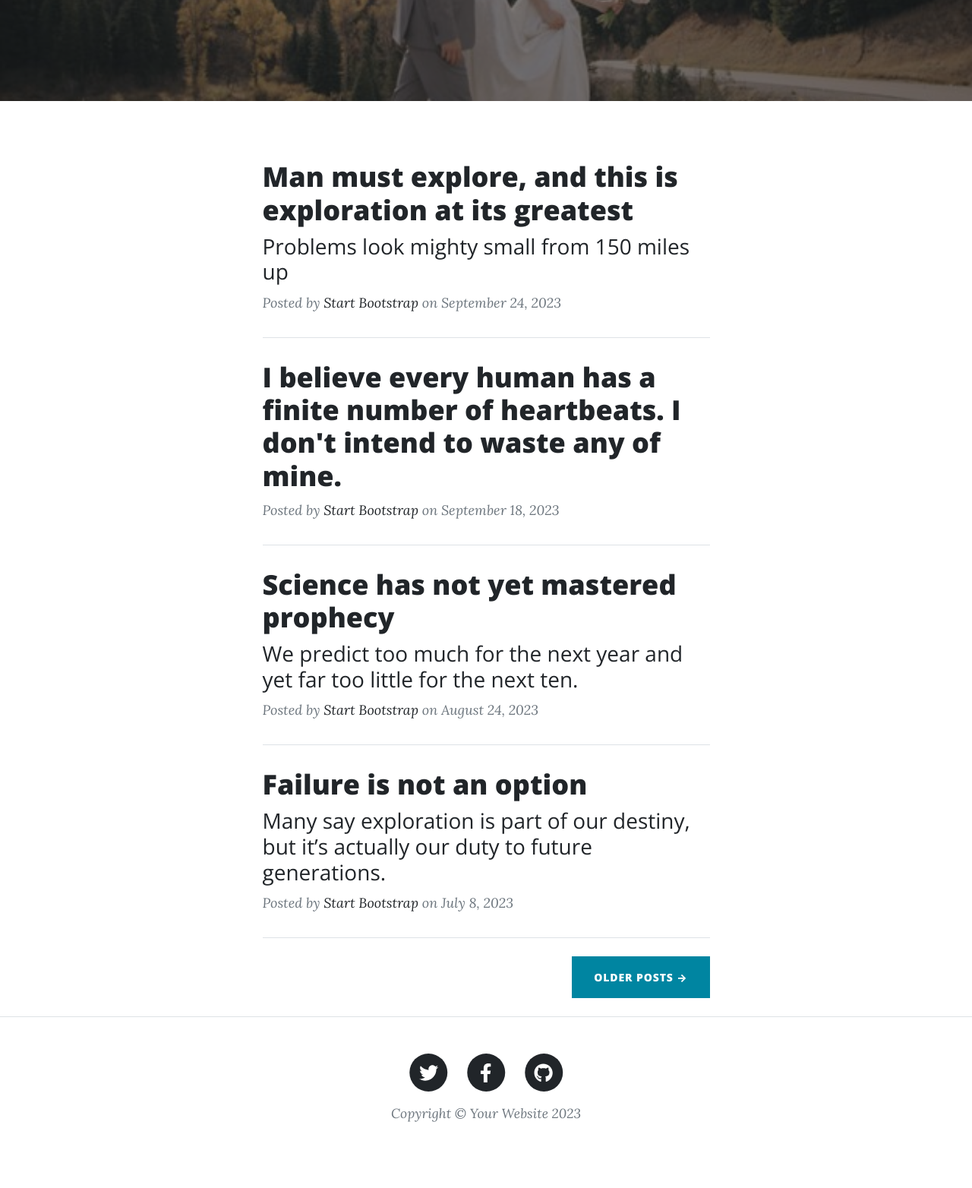
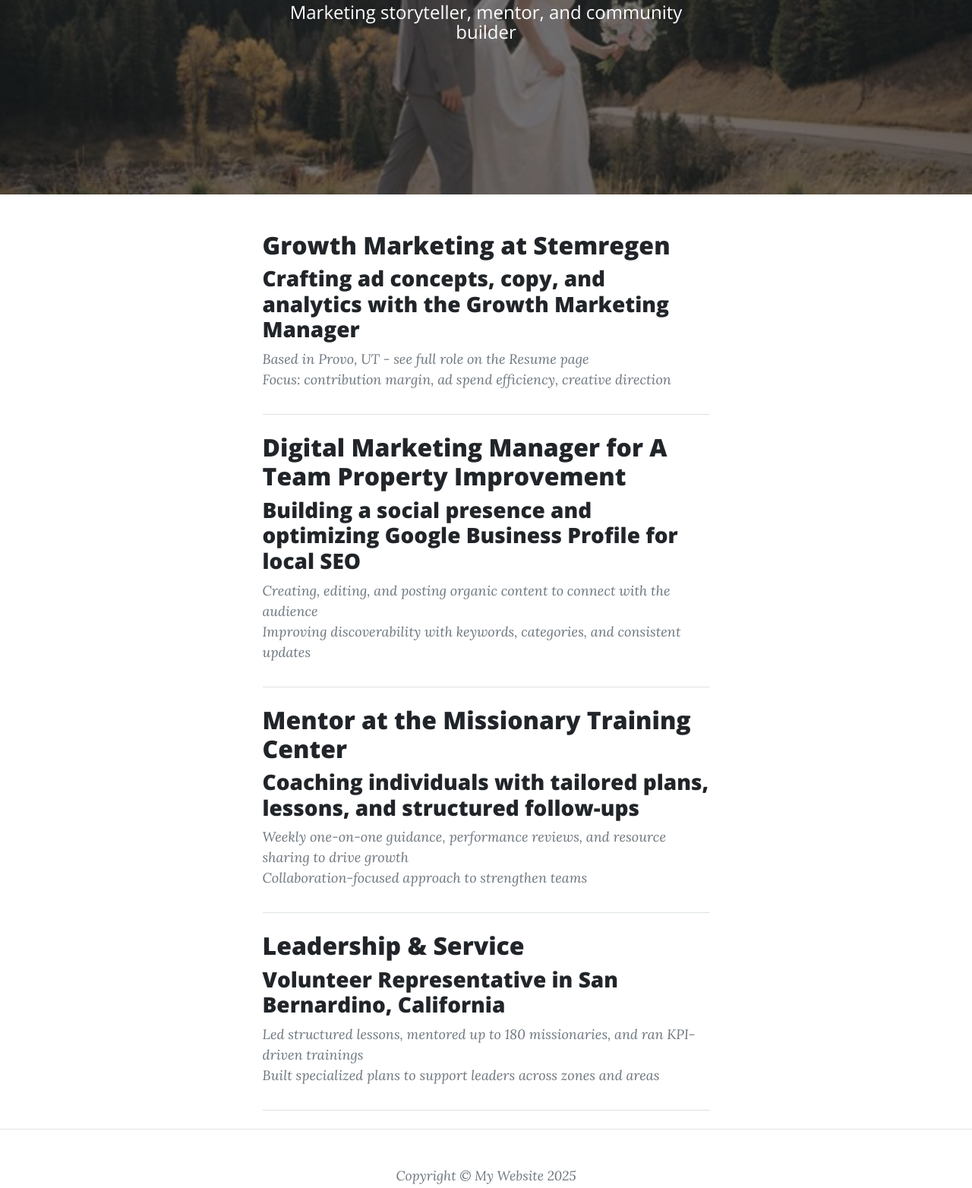
Before and after one commit to sviolette03-code/sierrasgoals, a plain HTML site: page index.html in a window 1280 px wide. Shown: the part 399-1963 px from the top of the page at 76% size. Before the commit the page ends 1926 px from the top, so only its background shows below. Drawn offline with nearby package versions, Linux system fonts and the light colour scheme; files that its build step writes are made by us from their sources.

Commit message:
finishing touches

```diff
--- a/index.html
+++ b/index.html
@@ -30,7 +30,7 @@
                         <li class="nav-item"><a class="nav-link px-lg-3 py-3 py-lg-4" href="index.html">Home</a></li>
                         <li class="nav-item"><a class="nav-link px-lg-3 py-3 py-lg-4" href="about.html">Resume</a></li>
                         <li class="nav-item"><a class="nav-link px-lg-3 py-3 py-lg-4" href="scratch.html">Scratch page</a></li>
-                        <li class="nav-item"><a class="nav-link px-lg-3 py-3 py-lg-4" href="webapp.html">Sample Post</a></li>
+                        <li class="nav-item"><a class="nav-link px-lg-3 py-3 py-lg-4" href="webapp.html">Shark Game</a></li>
                     </ul>
                 </div>
             </div>
@@ -41,8 +41,8 @@
                 <div class="row gx-4 gx-lg-5 justify-content-center">
                     <div class="col-md-10 col-lg-8 col-xl-7">
                         <div class="site-heading">
-                            <h1>Sierra's Goals</h1>
-                            <span class="subheading">Organization of Sierra's Goals</span>
+                            <h1>Sierra Violette</h1>
+                            <span class="subheading">Marketing storyteller, mentor, and community builder</span>
                         </div>
                     </div>
                 </div>
@@ -54,59 +54,55 @@
                 <div class="col-md-10 col-lg-8 col-xl-7">
                     <!-- Post preview-->
                     <div class="post-preview">
-                        <a href="post.html">
-                            <h2 class="post-title">Man must explore, and this is exploration at its greatest</h2>
-                            <h3 class="post-subtitle">Problems look mighty small from 150 miles up</h3>
-                        </a>
+                            <h2 class="post-title">Growth Marketing at Stemregen</h2>
+                            <h3 class="post-subtitle">Crafting ad concepts, copy, and analytics with the Growth Marketing Manager</h3>
+
                         <p class="post-meta">
-                            Posted by
-                            <a href="#!">Start Bootstrap</a>
-                            on September 24, 2023
+                            Based in Provo, UT - see full role on the Resume page
+                            <br>
+                            Focus: contribution margin, ad spend efficiency, creative direction
+                        </p>
+                    </div>
+                    <!-- Divider-->
+                    <hr class="my-4" />
+                    <!-- Post preview-->
+                    <div class="post-preview"><h2 class="post-title">Digital Marketing Manager for A Team Property Improvement</h2>
+                        <h3 class="post-subtitle">Building a social presence and optimizing Google Business Profile for local SEO</h3>
+                        <p class="post-meta">
+                            Creating, editing, and posting organic content to connect with the audience
+                            <br>
+                            Improving discoverability with keywords, categories, and consistent updates
                         </p>
                     </div>
                     <!-- Divider-->
                     <hr class="my-4" />
                     <!-- Post preview-->
                     <div class="post-preview">
-                        <a href="post.html"><h2 class="post-title">I believe every human has a finite number of heartbeats. I don't intend to waste any of mine.</h2></a>
+                            <h2 class="post-title">Mentor at the Missionary Training Center</h2>
+                            <h3 class="post-subtitle">Coaching individuals with tailored plans, lessons, and structured follow-ups</h3>
+
                         <p class="post-meta">
-                            Posted by
-                            <a href="#!">Start Bootstrap</a>
-                            on September 18, 2023
+                            Weekly one-on-one guidance, performance reviews, and resource sharing to drive growth
+                            <br>
+                            Collaboration-focused approach to strengthen teams
                         </p>
                     </div>
                     <!-- Divider-->
                     <hr class="my-4" />
                     <!-- Post preview-->
                     <div class="post-preview">
-                        <a href="post.html">
-                            <h2 class="post-title">Science has not yet mastered prophecy</h2>
-                            <h3 class="post-subtitle">We predict too much for the next year and yet far too little for the next ten.</h3>
-                        </a>
+                            <h2 class="post-title">Leadership &amp; Service</h2>
+                            <h3 class="post-subtitle">Volunteer Representative in San Bernardino, California</h3>
+
                         <p class="post-meta">
-                            Posted by
-                            <a href="#!">Start Bootstrap</a>
-                            on August 24, 2023
-                        </p>
-                    </div>
-                    <!-- Divider-->
-                    <hr class="my-4" />
-                    <!-- Post preview-->
-                    <div class="post-preview">
-                        <a href="post.html">
-                            <h2 class="post-title">Failure is not an option</h2>
-                            <h3 class="post-subtitle">Many say exploration is part of our destiny, but it’s actually our duty to future generations.</h3>
-                        </a>
-                        <p class="post-meta">
-                            Posted by
-                            <a href="#!">Start Bootstrap</a>
-                            on July 8, 2023
+                            Led structured lessons, mentored up to 180 missionaries, and ran KPI-driven trainings
+                            <br>
+                            Built specialized plans to support leaders across zones and areas
                         </p>
                     </div>
                     <!-- Divider-->
                     <hr class="my-4" />
                     <!-- Pager-->
-                    <div class="d-flex justify-content-end mb-4"><a class="btn btn-primary text-uppercase" href="#!">Older Posts →</a></div>
                 </div>
             </div>
         </div>
@@ -115,33 +111,7 @@
             <div class="container px-4 px-lg-5">
                 <div class="row gx-4 gx-lg-5 justify-content-center">
                     <div class="col-md-10 col-lg-8 col-xl-7">
-                        <ul class="list-inline text-center">
-                            <li class="list-inline-item">
-                                <a href="#!">
-                                    <span class="fa-stack fa-lg">
-                                        <i class="fas fa-circle fa-stack-2x"></i>
-                                        <i class="fab fa-twitter fa-stack-1x fa-inverse"></i>
-                                    </span>
-                                </a>
-                            </li>
-                            <li class="list-inline-item">
-                                <a href="#!">
-                                    <span class="fa-stack fa-lg">
-                                        <i class="fas fa-circle fa-stack-2x"></i>
-                                        <i class="fab fa-facebook-f fa-stack-1x fa-inverse"></i>
-                                    </span>
-                                </a>
-                            </li>
-                            <li class="list-inline-item">
-                                <a href="#!">
-                                    <span class="fa-stack fa-lg">
-                                        <i class="fas fa-circle fa-stack-2x"></i>
-                                        <i class="fab fa-github fa-stack-1x fa-inverse"></i>
-                                    </span>
-                                </a>
-                            </li>
-                        </ul>
-                        <div class="small text-center text-muted fst-italic">Copyright &copy; Your Website 2023</div>
+                        <div class="small text-center text-muted fst-italic">Copyright &copy; My Website 2025</div>
                     </div>
                 </div>
             </div>
```
Also changed, not shown: about.html (+1 -1 lines), webapp.html (+49 -12 lines).
